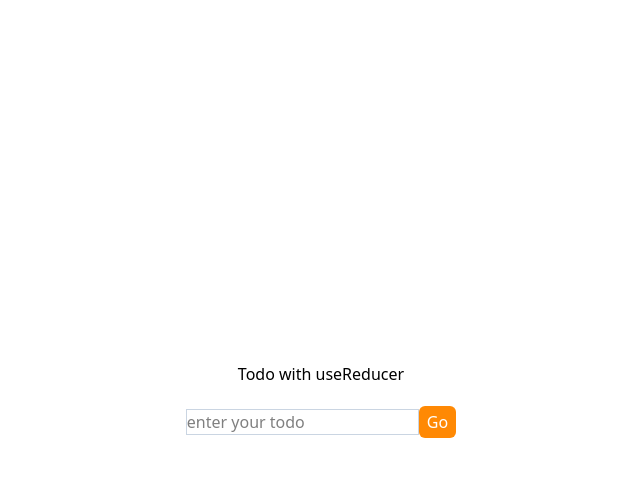
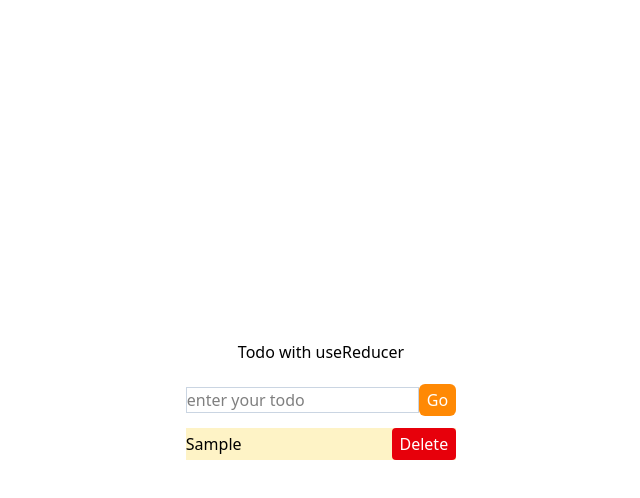
Before and after one commit to karan-verma108/30ProjectsReact, a React (Vite) app in the folder 30projectsreact/: page / in a window 1280 px wide. Both pictures are taken after typing "Sample" into the empty fields and a click on the button "Go". Shown: the top 498 px of the page, without its empty margins (319-959 px from the left). Built offline with nearby package versions, Linux system fonts and the light colour scheme.

Commit message:
added delete functionality

```diff
--- a/30projectsreact/src/components/basicComponents/TodoWithReducer.tsx
+++ b/30projectsreact/src/components/basicComponents/TodoWithReducer.tsx
@@ -8,20 +8,25 @@ export default function TodoWithReducer(): JSX.Element {
   };
 
   const todoReducer = (state: any, action: TodoAction) => {
-    // console.log('action', action);
-
-    // console.log('state.todoItems', state.todoItems);
-    // console.log('action.payload', action.payload);
-
     switch (action.type) {
       case 'ADD':
+        return state.todoItem.length > 0
+          ? {
+              ...state,
+              todoItems: [...state.todoItems, action.payload],
+              todoItem: '',
+            }
+          : { ...state };
+      case 'UPDATE_TODO_ITEM':
+        return { ...state, todoItem: action.payload };
+
+      case 'DELETE':
         return {
           ...state,
-          todoItems: [...state.todoItems, action.payload],
-          todoItem: '',
+          todoItems: state.todoItems.filter(
+            (_, index: number) => index !== action.payload
+          ),
         };
-      case 'UPDATE_TODO_ITEM':
-        return { ...state, todoItem: action.payload };
 
       default:
         break;
@@ -40,7 +45,7 @@ export default function TodoWithReducer(): JSX.Element {
   return (
     <div className='flex flex-col gap-5 justify-center items-center h-screen'>
       <h1>Todo with useReducer</h1>
-      <div className='flex gap-3'>
+      <div className='flex flex-col gap-3'>
         <form
           onSubmit={(e) => {
             e.preventDefault();
@@ -61,6 +66,23 @@ export default function TodoWithReducer(): JSX.Element {
             Go
           </button>
         </form>
+        <div className='flex flex-col gap-4'>
+          {state?.todoItems?.length > 0 &&
+            state?.todoItems?.map?.((item: string, index: number) => (
+              <div
+                key={`${item}-${index}`}
+                className='flex justify-between items-center bg-amber-100'
+              >
+                <p>{item}</p>
+                <button
+                  onClick={() => dispatch({ type: 'DELETE', payload: index })}
+                  className='bg-red-600 text-white rounded-sm py-1 px-2 cursor-pointer'
+                >
+                  Delete
+                </button>
+              </div>
+            ))}
+        </div>
       </div>
     </div>
   );
--- a/30projectsreact/types/index.d.ts
+++ b/30projectsreact/types/index.d.ts
@@ -12,4 +12,5 @@ export interface InitialStateType {
 
 export type TodoAction =
   | { type: 'ADD'; payload: string }
-  | { type: 'UPDATE_TODO_ITEM'; payload: string };
+  | { type: 'UPDATE_TODO_ITEM'; payload: string }
+  | { type: 'DELETE'; payload: number };
```
